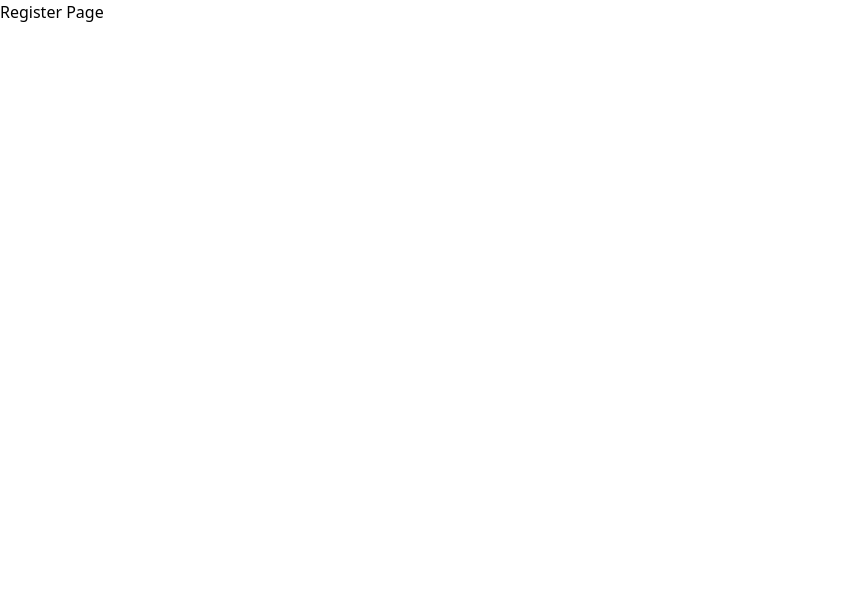
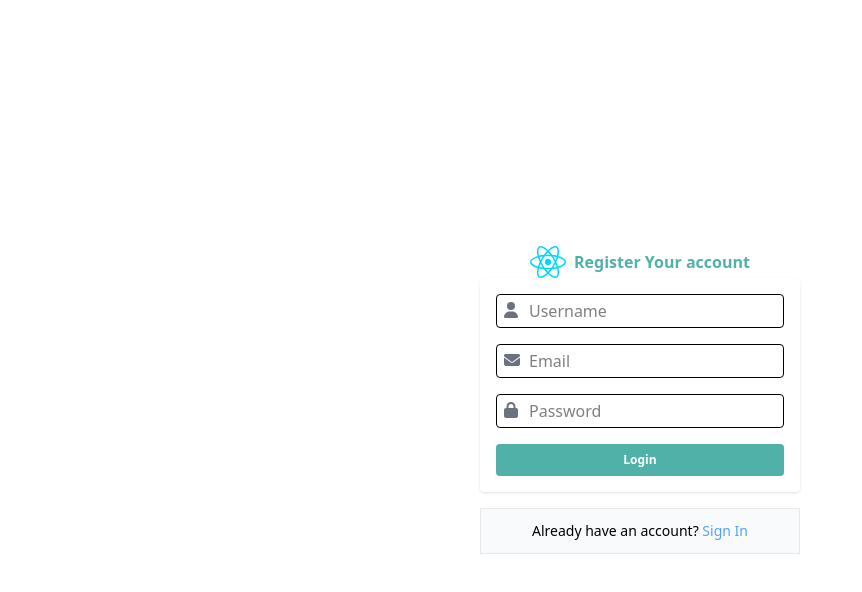
Before and after one commit to zikriakmal/topics-management-fe-han-test, a React (Vite) app: page /topics in a window 1280 px wide. Shown: the top 592 px of the page, without its empty margins (0-862 px from the left). Built offline with nearby package versions, Linux system fonts and the light colour scheme.

Commit message:
feat: UI for register page (not included reusable component

```diff
--- a/src/App.tsx
+++ b/src/App.tsx
@@ -7,7 +7,7 @@ function App() {
 
   return (
     <Routes>
-      <Route index element={<LoginPage />}></Route>
+      <Route index path='/login' element={<LoginPage />}></Route>
       <Route path='/register' element={<RegisterPage />}></Route>
       <Route path='/topics' index element={<RegisterPage />}></Route>
     </Routes>
--- a/src/pages/LoginPage/index.tsx
+++ b/src/pages/LoginPage/index.tsx
@@ -3,35 +3,38 @@ import { FontAwesomeIcon } from '@fortawesome/react-fontawesome';
 import reactLogo from '../../assets/react.svg';
 
 const LoginPage = () => {
+
     return (
         <div className="flex flex-col flex-1 h-svh justify-center items-center">
             <div className="flex flex-row items-center gap-2">
                 <img src={reactLogo} className="logo react" alt="React logo" />
                 <p className={`text-[#50b1a9] font-bold`}>Log-in to Your account</p>
             </div>
+            <form onSubmit={() => { }}>
                 <div className={`w-80 shadow rounded py-4 px-4 flex flex-col gap-4`}>
                     <div className='relative'>
                         <div className='absolute top-1 left-2'>
                             <FontAwesomeIcon icon={faEnvelope} className='text-gray-500' />
                         </div>
-                    <input type="text" className="pl-8 px-2 py-1 w-full rounded border-[0.5px]" />
+                        <input placeholder='email' type="email" className="pl-8 px-2 py-1 w-full rounded border-[0.5px]" />
                     </div>
                     <div className='relative'>
                         <div className='absolute top-1 left-2'>
                             <FontAwesomeIcon icon={faLock} className='text-gray-500' />
                         </div>
-                    <input type="text" className="pl-8 px-2 py-1 w-full rounded border-[0.5px]" />
+                        <input placeholder='Password' type="password" className="pl-8 px-2 py-1 w-full rounded border-[0.5px]" />
                     </div>
                     <div>
-                    <button onClick={() => console.log('login')} className={`cursor-pointer w-full h-8 bg-[#50b1a9] text-white text-xs rounded font-semibold hover:bg-cyan-900`}>
-                        Login
+                        <button type='submit' onClick={() => console.log('login')} className={`cursor-pointer w-full h-8 bg-[#50b1a9] text-white text-xs rounded font-semibold hover:bg-cyan-900`}>
+                            Register
                         </button>
                     </div>
                 </div>
+            </form>
             <div className='mt-4 border border-gray-200 w-80 items-center flex-row flex justify-center py-3 bg-gray-50'>
                 <p className='text-sm'>New to us? <a href="/register" className='text-blue-400'>Sign Up</a></p>
             </div>
-        </div>
+        </div >
     )
 }
 
--- a/src/pages/RegisterPage/index.tsx
+++ b/src/pages/RegisterPage/index.tsx
@@ -1,7 +1,45 @@
+import { faEnvelope, faLock, faUser } from '@fortawesome/free-solid-svg-icons';
+import { FontAwesomeIcon } from '@fortawesome/react-fontawesome';
+import reactLogo from '../../assets/react.svg';
+
 const RegisterPage = () => {
     return (
-        <div>
-            <p>Register Page</p>
+        <div className="flex flex-col flex-1 h-svh justify-center items-center">
+            <div className="flex flex-row items-center gap-2">
+                <img src={reactLogo} className="logo react" alt="React logo" />
+                <p className={`text-[#50b1a9] font-bold`}>Register Your account</p>
+            </div>
+
+            <form onSubmit={() => { }}>
+                <div className={`w-80 shadow rounded py-4 px-4 flex flex-col gap-4`}>
+                    <div className='relative'>
+                        <div className='absolute top-1 left-2'>
+                            <FontAwesomeIcon icon={faUser} className='text-gray-500' />
+                        </div>
+                        <input placeholder='Username' type="text" className="pl-8 px-2 py-1 w-full rounded border-[0.5px]" />
+                    </div>
+                    <div className='relative'>
+                        <div className='absolute top-1 left-2'>
+                            <FontAwesomeIcon icon={faEnvelope} className='text-gray-500' />
+                        </div>
+                        <input placeholder='Email' type="email" className="pl-8 px-2 py-1 w-full rounded border-[0.5px]" />
+                    </div>
+                    <div className='relative'>
+                        <div className='absolute top-1 left-2'>
+                            <FontAwesomeIcon icon={faLock} className='text-gray-500' />
+                        </div>
+                        <input placeholder='Password' type="password" className="pl-8 px-2 py-1 w-full rounded border-[0.5px]" />
+                    </div>
+                    <div>
+                        <button type='submit' onClick={() => console.log('login')} className={`cursor-pointer w-full h-8 bg-[#50b1a9] text-white text-xs rounded font-semibold hover:bg-cyan-900`}>
+                            Login
+                        </button>
+                    </div>
+                </div>
+            </form>
+            <div className='mt-4 border border-gray-200 w-80 items-center flex-row flex justify-center py-3 bg-gray-50'>
+                <p className='text-sm'>Already have an account? <a href="/login" className='text-blue-400'>Sign In</a></p>
+            </div>
         </div>
     )
 }
```
Lines whose indentation alone changed are shown as unchanged.
